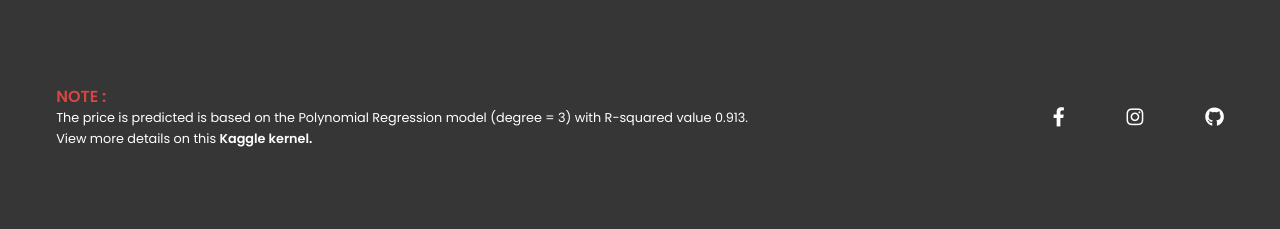
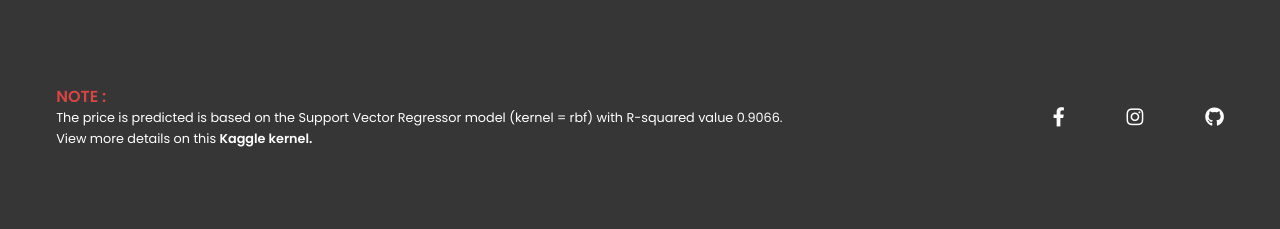
Before and after one commit to dibkb/House-Price-Prediction-Web-App, a Flask app: template templates/result.html in a window 1280 px wide. Shown: the part 571-800 px from the top of the page. Run offline with Flask 2, Linux system fonts and the light colour scheme; the template is opened without the code that fills it, so the values that code supplies are empty; parts of the project's set-up code (start-up, migrations or seed data) failed here and were passed over; some libraries are stand-ins or nearby versions.

```diff
--- a/templates/result.html
+++ b/templates/result.html
@@ -26,7 +26,7 @@
       <div class="lower_part">
          <div class="disclamair">
             <span>NOTE :</span>
-            <p>The price is predicted is based on the Polynomial Regression model (degree = 3) with R-squared value 0.913.</p>
+            <p>The price is predicted is based on the Support Vector Regressor model (kernel = rbf) with R-squared value 0.9066.</p>
             <p>View more details on this <a href="https://www.kaggle.com/dibkb9/usa-housing">Kaggle kernel.</a></p>
          </div>
             <div class="social_container">
```
